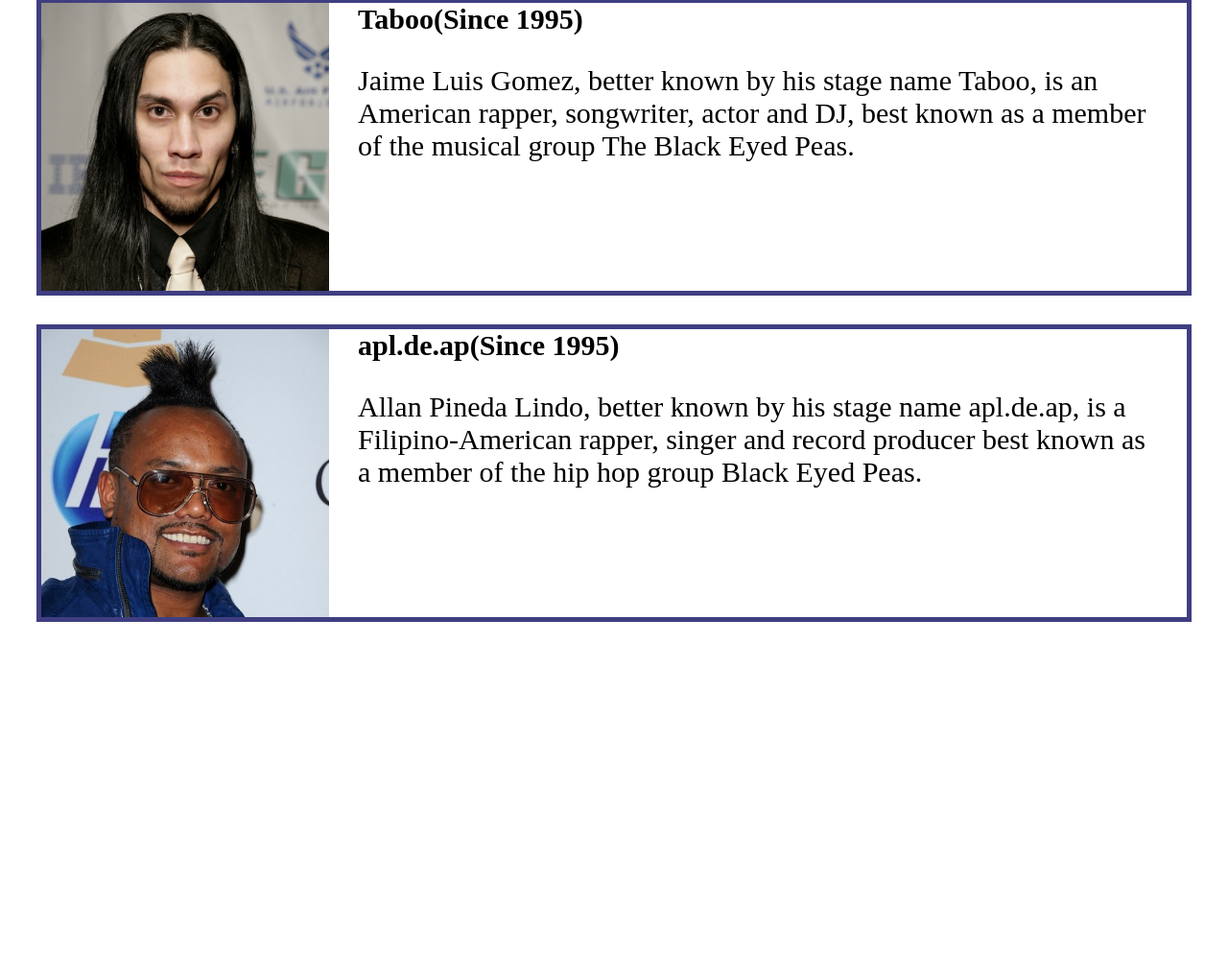
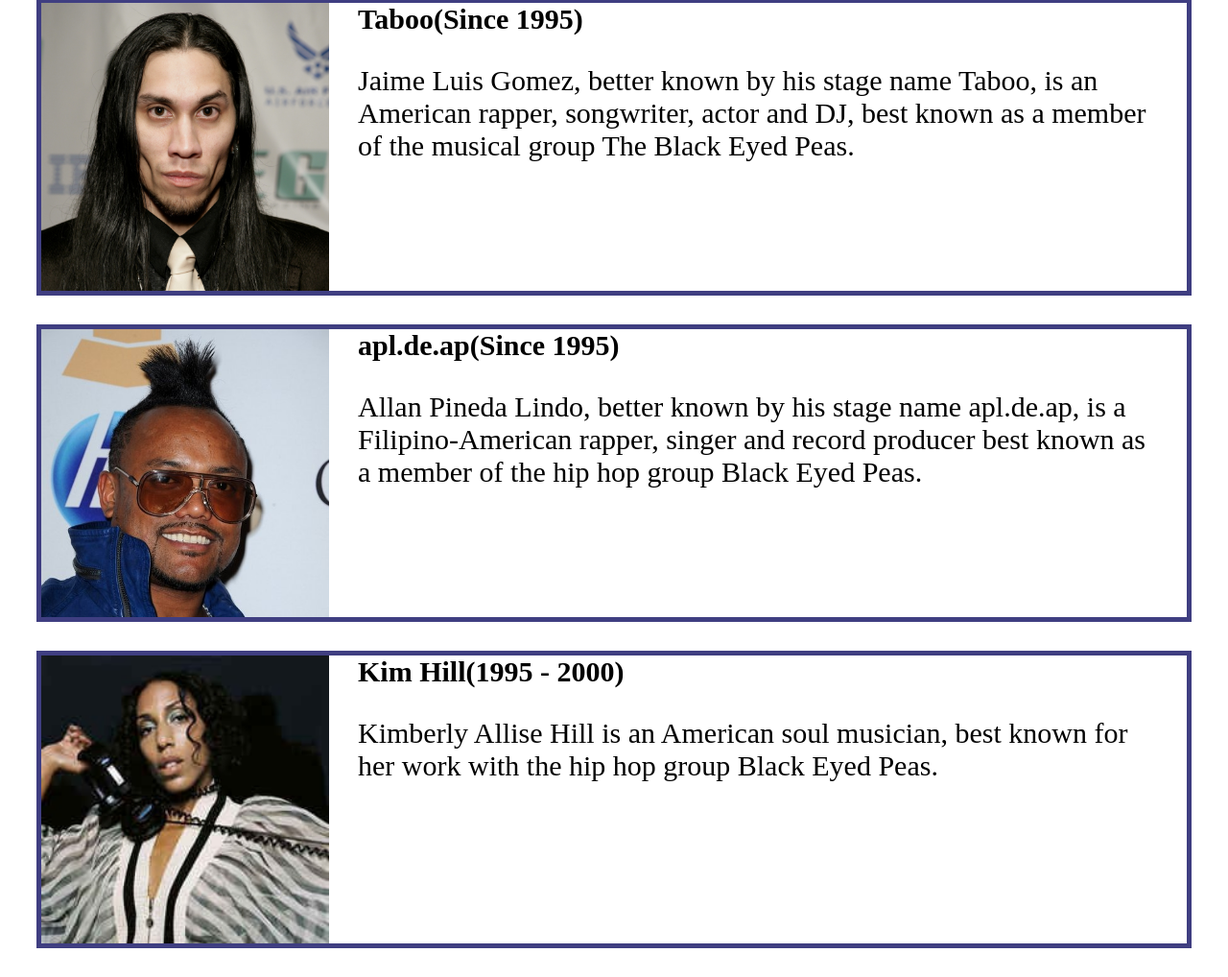
Before and after one commit to ericwafula/my-favorite-band, a plain HTML site: page index.html in a window 1280 px wide. Shown: the part 1894-2912 px from the top of the page at 96% size. Before the commit the page ends 2572 px from the top, so only its background shows below. Drawn offline with Linux system fonts and the light colour scheme.

Commit message:
added band member kim hill's biography

```diff
--- a/index.html
+++ b/index.html
@@ -56,6 +56,16 @@
 
             </div>
 
+            <div class="f-div">
+
+                <img class="member-image" src="./images/kim.jpg">
+
+                <p class="member-names">Kim Hill(1995 - 2000)</p>
+
+                <p class="personal-description">Kimberly Allise Hill is an American soul musician, best known for her work with the hip hop group Black Eyed Peas.</p>
+
+            </div>
+
 
 
         </div>
```
Also changed, not shown: images/kim.jpg (added).
